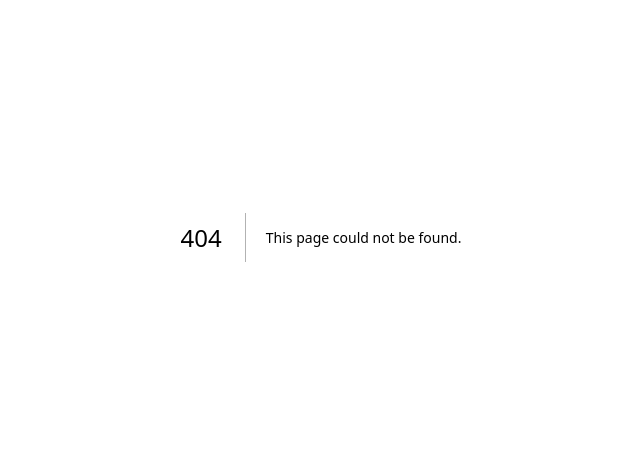
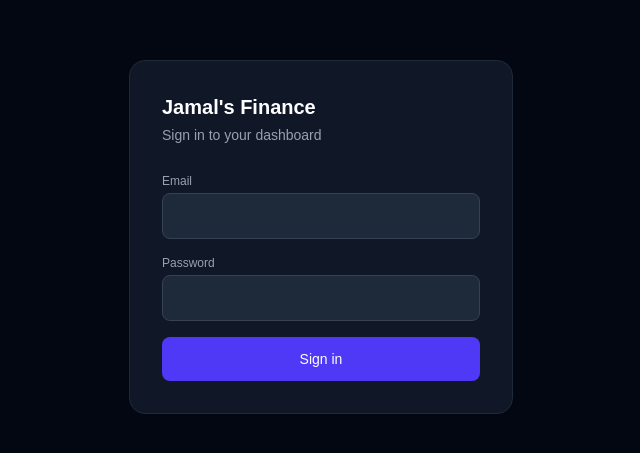
Before and after one commit to maijamalhoon/Jamals-finance, a Next.js app: page /login in a window 1280 px wide. Before the commit this address had no page. Shown: the part 163-616 px from the top of the page, without its empty margins (319-959 px from the left). Built offline with nearby package versions, Linux system fonts and the light colour scheme; no server answers.

Commit message:
first commit

```diff
--- /dev/null
+++ b/app/dashboard/page.tsx
@@ -0,0 +1,10 @@
+export default function DashboardPage() {
+  return (
+    <main className="min-h-screen bg-gray-950 p-8">
+      <h1 className="text-white text-2xl font-semibold">Jamal's Finance</h1>
+      <p className="text-gray-400 mt-2">
+        Phase 1 complete. Dashboard coming next.
+      </p>
+    </main>
+  );
+}
--- /dev/null
+++ b/app/login/page.tsx
@@ -0,0 +1,69 @@
+'use client'
+
+import { useState } from 'react'
+import { createClient } from '@/lib/supabase/client'
+import { useRouter } from 'next/navigation'
+
+export default function LoginPage() {
+  const [email, setEmail] = useState('')
+  const [password, setPassword] = useState('')
+  const [error, setError] = useState('')
+  const [loading, setLoading] = useState(false)
+  const router = useRouter()
+  const supabase = createClient()
+
+  async function handleLogin(e: React.FormEvent) {
+    e.preventDefault()
+    setLoading(true)
+    setError('')
+
+    const { error } = await supabase.auth.signInWithPassword({ email, password })
+
+    if (error) {
+      setError('Wrong email or password.')
+      setLoading(false)
+    } else {
+      router.push('/dashboard')
+    }
+  }
+
+  return (
+    <main className="min-h-screen bg-gray-950 flex items-center justify-center px-4">
+      <div className="w-full max-w-sm bg-gray-900 border border-gray-800 rounded-2xl p-8">
+        <h1 className="text-white text-xl font-semibold mb-1">Jamal's Finance</h1>
+        <p className="text-gray-400 text-sm mb-7">Sign in to your dashboard</p>
+
+        <form onSubmit={handleLogin} className="space-y-4">
+          <div>
+            <label className="text-gray-400 text-xs mb-1 block">Email</label>
+            <input
+              type="email"
+              value={email}
+              onChange={e => setEmail(e.target.value)}
+              required
+              className="w-full bg-gray-800 border border-gray-700 text-white rounded-lg px-4 py-3 text-sm focus:outline-none focus:border-indigo-500"
+            />
+          </div>
+          <div>
+            <label className="text-gray-400 text-xs mb-1 block">Password</label>
+            <input
+              type="password"
+              value={password}
+              onChange={e => setPassword(e.target.value)}
+              required
+              className="w-full bg-gray-800 border border-gray-700 text-white rounded-lg px-4 py-3 text-sm focus:outline-none focus:border-indigo-500"
+            />
+          </div>
+          {error && <p className="text-red-400 text-xs">{error}</p>}
+          <button
+            type="submit"
+            disabled={loading}
+            className="w-full bg-indigo-600 hover:bg-indigo-700 text-white rounded-lg py-3 text-sm font-medium transition-colors disabled:opacity-60"
+          >
+            {loading ? 'Signing in…' : 'Sign in'}
+          </button>
+        </form>
+      </div>
+    </main>
+  )
+}
--- a/app/page.tsx
+++ b/app/page.tsx
@@ -1,3 +1,8 @@
+import { redirect } from "next/navigation";
+
+export default function RootPage() {
+  redirect("/dashboard");
+}
 import Image from "next/image";
 
 export default function Home() {
--- /dev/null
+++ b/lib/supabase/client.ts
@@ -0,0 +1,8 @@
+import { createBrowserClient } from '@supabase/ssr'
+
+export function createClient() {
+  return createBrowserClient(
+    process.env.NEXT_PUBLIC_SUPABASE_URL!,
+    process.env.NEXT_PUBLIC_SUPABASE_ANON_KEY!
+  )
+}
--- /dev/null
+++ b/lib/supabase/server.ts
@@ -0,0 +1,24 @@
+import { createServerClient } from '@supabase/ssr'
+import { cookies } from 'next/headers'
+
+export async function createClient() {
+  const cookieStore = await cookies()
+
+  return createServerClient(
+    process.env.NEXT_PUBLIC_SUPABASE_URL!,
+    process.env.NEXT_PUBLIC_SUPABASE_ANON_KEY!,
+    {
+      cookies: {
+        getAll() {
+          return cookieStore.getAll()
+        },
+        setAll(cookiesToSet) {
+          try {
+            cookiesToSet.forEach(({ name, value, options }) =>
+              cookieStore.set(name, value, options))
+          } catch {}
+        }
+      }
+    }
+  )
+}
--- /dev/null
+++ b/middleware.ts
@@ -0,0 +1,42 @@
+import { createServerClient } from '@supabase/ssr'
+import { NextResponse, type NextRequest } from 'next/server'
+
+export async function middleware(request: NextRequest) {
+  let supabaseResponse = NextResponse.next({ request })
+
+  const supabase = createServerClient(
+    process.env.NEXT_PUBLIC_SUPABASE_URL!,
+    process.env.NEXT_PUBLIC_SUPABASE_ANON_KEY!,
+    {
+      cookies: {
+        getAll() { return request.cookies.getAll() },
+        setAll(cookiesToSet) {
+          cookiesToSet.forEach(({ name, value }) => request.cookies.set(name, value))
+          supabaseResponse = NextResponse.next({ request })
+          cookiesToSet.forEach(({ name, value, options }) =>
+            supabaseResponse.cookies.set(name, value, options))
+        }
+      }
+    }
+  )
+
+  const { data: { user } } = await supabase.auth.getUser()
+
+  if (!user && !request.nextUrl.pathname.startsWith('/login')) {
+    const url = request.nextUrl.clone()
+    url.pathname = '/login'
+    return NextResponse.redirect(url)
+  }
+
+  if (user && request.nextUrl.pathname === '/login') {
+    const url = request.nextUrl.clone()
+    url.pathname = '/dashboard'
+    return NextResponse.redirect(url)
+  }
+
+  return supabaseResponse
+}
+
+export const config = {
+  matcher: ['/((?!_next/static|_next/image|favicon.ico|.*\\.(?:svg|png|jpg|jpeg|gif|webp)$).*)']
+}
--- a/package.json
+++ b/package.json
@@ -9,6 +9,8 @@
     "lint": "eslint"
   },
   "dependencies": {
+    "@supabase/ssr": "^0.12.0",
+    "@supabase/supabase-js": "^2.108.1",
     "next": "16.2.9",
     "react": "19.2.4",
     "react-dom": "19.2.4"
```
Also changed, not shown: 1 other file (tests, documents, lock files or other folders).
